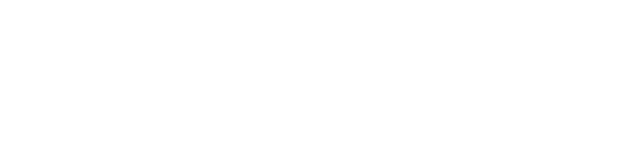
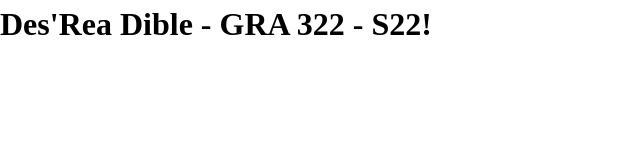
Before and after one commit to ddible-asu/gra322-s22, a plain HTML site: page index.html in a window 1280 px wide. Shown: the whole page, without its empty margins (0-640 px from the left). Drawn offline with Linux system fonts and the light colour scheme.

Commit message:
Add page title

```diff
--- a/index.html
+++ b/index.html
@@ -4,7 +4,7 @@
 <head>
   <meta charset="utf-8">
 
-  <title></title>
+  <title>Des'Rea Dible - GRA 322 - S22</title>
 
   <meta name="viewport" content="width=device-width, initial-scale=1">
 
@@ -16,6 +16,7 @@
 
 <body>
   <!-- Add your content here -->
+  <h1>Des'Rea Dible - GRA 322 - S22!</h1>
 
   <!-- Load Scripts -->
   <script src="js/scripts.js"></script>
```
